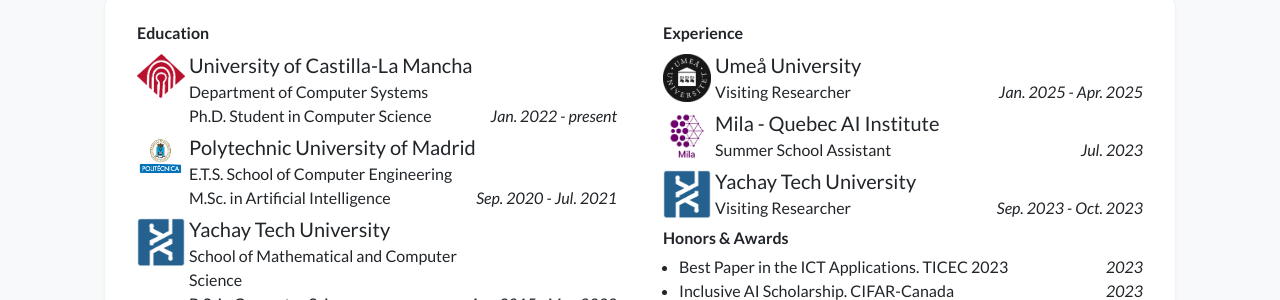
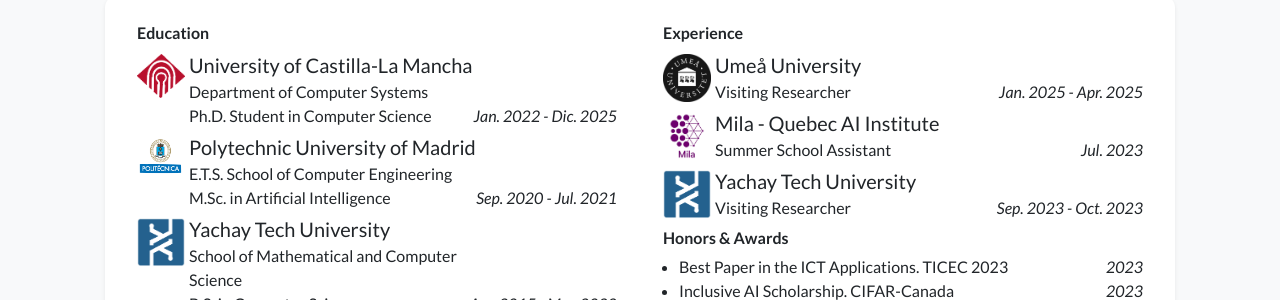
Before and after one commit to luiszhininvera/luiszhininvera.github.io, a Jekyll site: the page built from index.html, in a window 1280 px wide and 900 px high, scrolled down 691 px. Shown: the part 154-454 px from the top of the window. Built offline with Jekyll 4.4.1, drawn with Linux system fonts in a browser that asks for light colours; nearby versions of some CDN libraries; a style sheet for code colours, icons or effects is not loaded.

Commit message:
Configuración inicial y personalización del sitio

```diff
--- a/_data/profile.yml
+++ b/_data/profile.yml
@@ -44,7 +44,7 @@
   position: >-
     Department of Computer Systems <br/>
     Ph.D. Student in Computer Science
-  date: Jan. 2022 - present
+  date: Jan. 2022 - Dic. 2025
 - name: Polytechnic University of Madrid
   logo: /assets/images/badges/upm_logo.png
   position: >-
```
